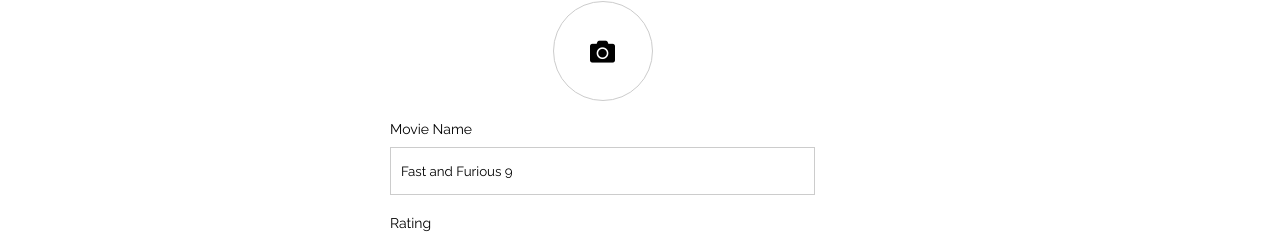
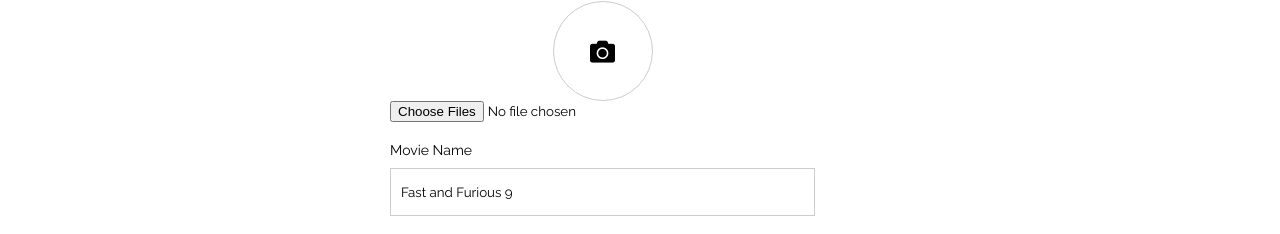
Before and after one commit to mubasharakram786/Github-Finder, a React (Create React App) app: page /browse in a window 1280 px wide. Shown: the part 383-617 px from the top of the page. Built offline with nearby package versions, Linux system fonts and the light colour scheme.

Commit message:
wip: images upload

```diff
--- a/package.json
+++ b/package.json
@@ -6,6 +6,7 @@
     "@testing-library/jest-dom": "^5.16.4",
     "@testing-library/react": "^13.1.1",
     "@testing-library/user-event": "^13.5.0",
+    "axios": "^0.27.2",
     "react": "^18.0.0",
     "react-dom": "^18.0.0",
     "react-router-dom": "^6.3.0",
--- a/src/component/shared/ImageUpload.jsx
+++ b/src/component/shared/ImageUpload.jsx
@@ -1,14 +1,28 @@
-import {useState} from 'react'
+import {useState,useEffect} from 'react'
 
 function ImageUpload() {
-    const[selectedImage,setSelectedImage]=useState(null)
+    const[images,setImages]=useState([]);
+    const[imageURL,setImageURl]=useState([])
+    useEffect(()=>{
+      if(images.length<1) return;
+      const newImageUrl=[];
+      images.forEach((image)=>newImageUrl.push(URL.createObjectURL(image)));
+      setImageURl(newImageUrl)
+    },[images])
+    const onChangeImage=(e)=>{
+      setImages([...e.target.files])
+    }
+
   return (
+    <>
     <div className="input-group">
     <label htmlFor="coverPhoto">
-    <i class="fas fa-camera" onChange={(event)=>setSelectedImage(event.target.files[0])}></i>
+    <i className="fas fa-camera" ></i>
     </label>
-    <input type="file"  id="coverPhoto" />
+    <input type="file" multiple accept='image/*'  id="coverPhoto" onChange={onChangeImage} />
 </div>
+    {imageURL.map(imgSrc=><img src={imgSrc}/>)}
+    </>
   )
 }
 
--- a/src/index.css
+++ b/src/index.css
@@ -108,7 +108,7 @@
     display: block;
 }
 .movie-form .input-group #coverPhoto{
-    display: none;
+    display: block;
 }
 .movie-form .input-group label[for='coverPhoto']{
     display: flex;
```
Also changed, not shown: 1 other file (tests, documents, lock files or other folders).
